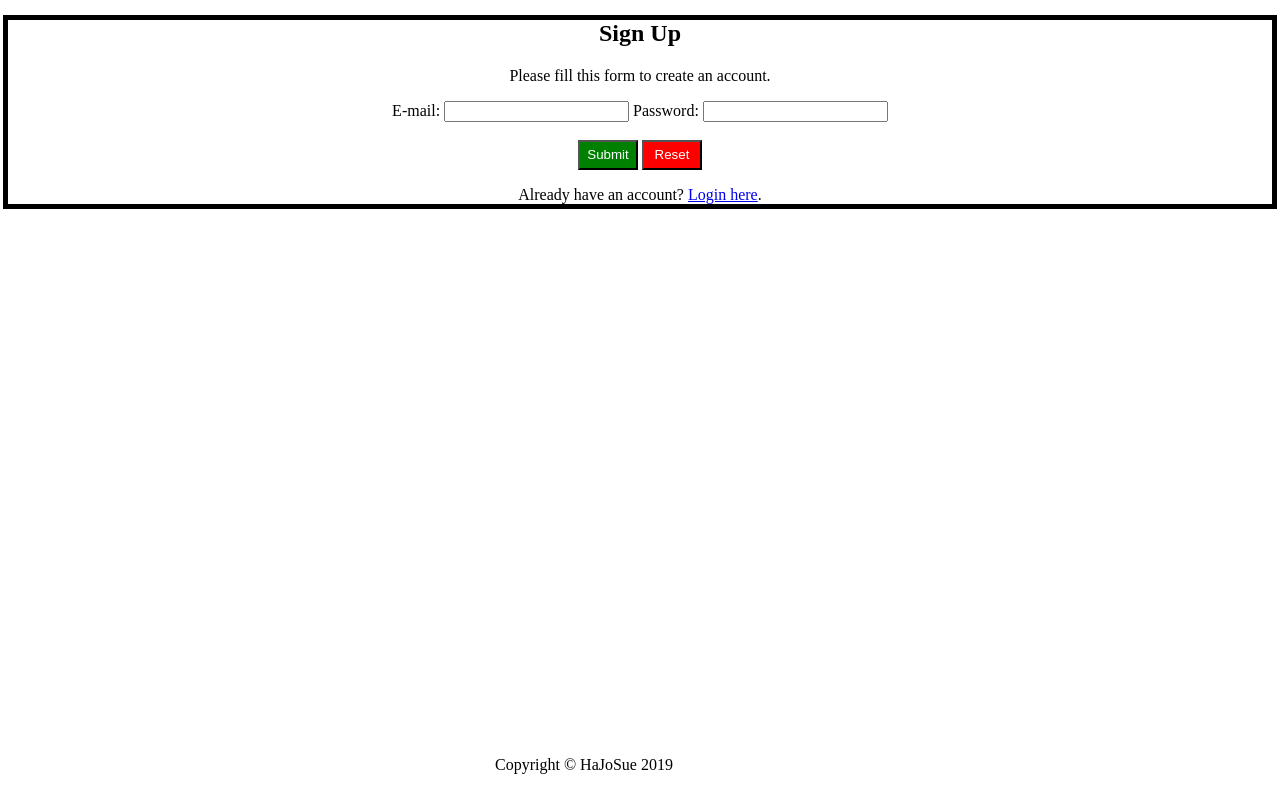
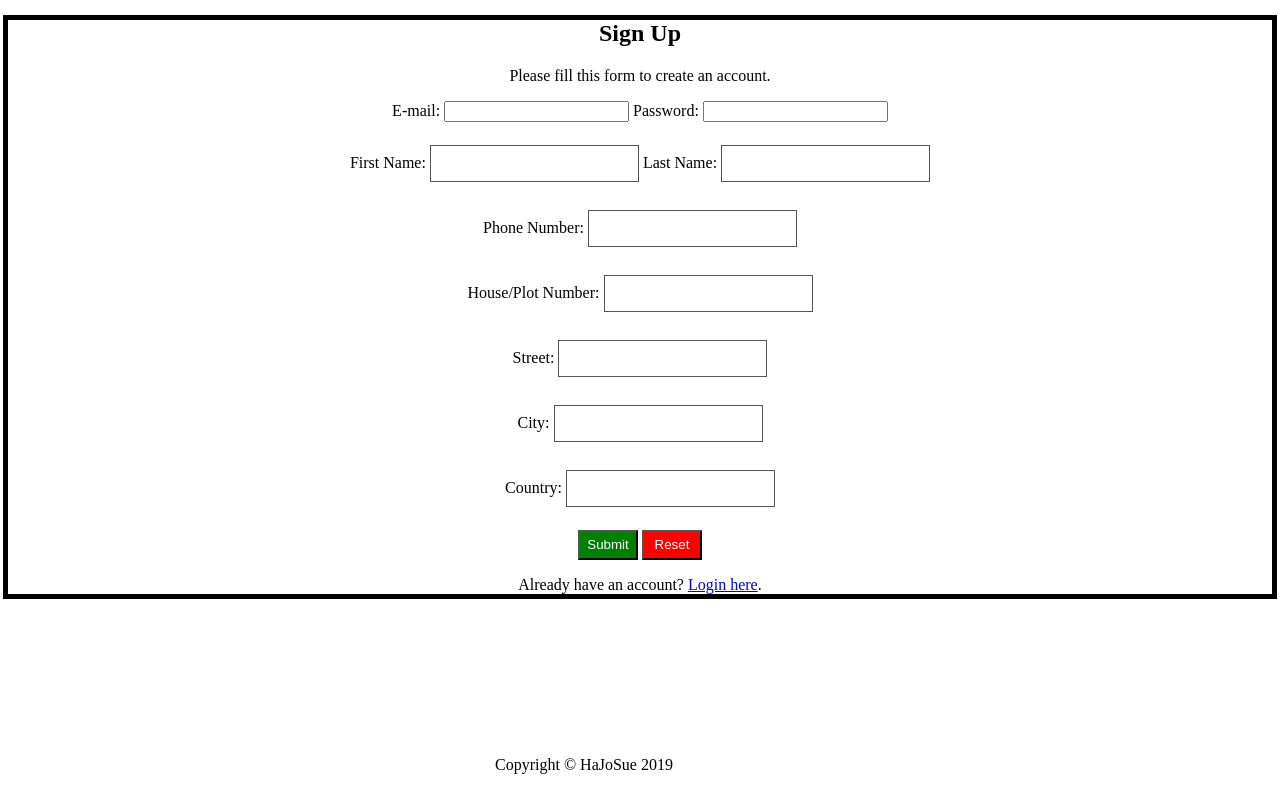
Before and after one commit to hawonp/Audiophile, a PHP site: page /register.php in a window 1280 px wide. Run offline with PHP 8.4, Linux system fonts and the light colour scheme.

Commit message:
register 50%

```diff
--- a/db.sql
+++ b/db.sql
@@ -19,7 +19,8 @@ CREATE TABLE Address (
   details VARCHAR(20),
   street VARCHAR(20),
   city VARCHAR(20),
-  PRIMARY KEY (aid)
+  PRIMARY KEY (aid),
+  FOREIGN KEY(city) REFERENCES City(city)
 );
 
 CREATE TABLE User (
--- a/register.php
+++ b/register.php
@@ -11,14 +11,15 @@ if ($conn->connect_error) {
     die("Connection failed: " . $conn->connect_error);
 }
 
-$mypassword = $myemail = "";
+#GENERATE UNIQUE AID EVERY TIME
+function get_count(){
+  static $count = 2;
+  return $count++;
+}
 
 // CHECK CREDENTIALS
 if($_SERVER["REQUEST_METHOD"] == "POST") {
   // echo "hey";
-
-
-
 
   //VALIDATE EMAIL
   $sql = "SELECT email FROM User WHERE email = \"".$_POST["email"]."\"";
@@ -37,7 +38,50 @@ if($_SERVER["REQUEST_METHOD"] == "POST") {
   else {
     echo "Error message = ".mysqli_error($conn);
   }
-  //VALIDATE PASSWORD
+
+  //PREPARE TO ADD NEW USER
+  $mypassword = $_POST["password"];
+  $myfname = $_POST["first_name"];
+  $mylname = $_POST["last_name"];
+  $mypnum = $_POST["phone_number"];
+  $mydetails = $_POST["plot"];
+  $mystreet = $_POST["street"];
+  $mycity = $_POST["city"];
+  $mycountry = $_POST["country"];
+
+  echo substr($mypnum, 0, 5);
+
+  #ENTER NEW ADDRESS
+  $sql = "SELECT country FROM City WHERE city = \"".$_POST["city"]."\"";
+  if ($res = mysqli_query($conn, $sql)){
+    if (mysqli_num_rows($res) > 0) { //if there already exists a product with the specifications
+      echo "Skip adding new city tuple";
+    }
+    else {
+      $sql2 = "INSERT INTO City(city, country)
+        VALUES (\"".$_POST["city"]."\", \"".$_POST["country"]."\")";
+
+      if (mysqli_query($conn, $sql2) == true) {
+        echo "New City tuple Added!<br>";
+      } else {
+        echo "Could not add new city = ".mysqli_error($conn);
+      }
+    }
+  }
+  else {
+    echo "Error message = ".mysqli_error($conn);
+  }
+
+  #ENTER NEW ADDRESS
+  $sql = "INSERT INTO Address(aid, details, street, city)
+    VALUES(substr($mypnum, 0, 5), \"".$_POST["plot"]."\", \"".$_POST["street"]."\", \"".$_POST["city"]."\")";
+
+  if (mysqli_query($conn, $sql) == true) {
+    echo "New address Added!<br>";
+  }
+  else {
+    echo "Unable to add new address!\n".mysqli_error($conn);
+  }
 
 }
 mysqli_close($conn);
@@ -78,7 +122,7 @@ mysqli_close($conn);
       Password: <input type="password" name="password" required>
       <br><br>
 
-      <!-- First Name: <input type="text" name="first_name" required>
+      First Name: <input type="text" name="first_name" required>
       Last Name: <input type="text" name="last_name" required>
       <br><br>
 
@@ -88,14 +132,14 @@ mysqli_close($conn);
       House/Plot Number: <input type="text" name="plot" required>
       <br><br>
 
-      Street: <input type="text" name="name" required>
+      Street: <input type="text" name="street" required>
       <br><br>
 
-      City: <input type="text" name="name" required>
+      City: <input type="text" name="city" required>
       <br><br>
 
-      Country: <input type="text" name="name" required>
-      <br><br> -->
+      Country: <input type="text" name="country" required>
+      <br><br>
 
       <input type="submit" class="button_primary" value="Submit">
       <input type="reset" class="button_default" value = "Reset">
```
